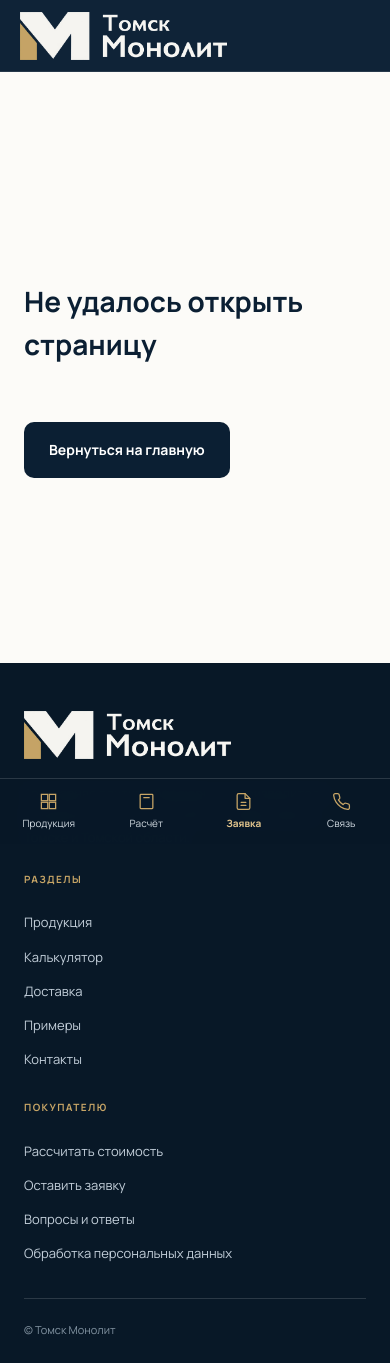
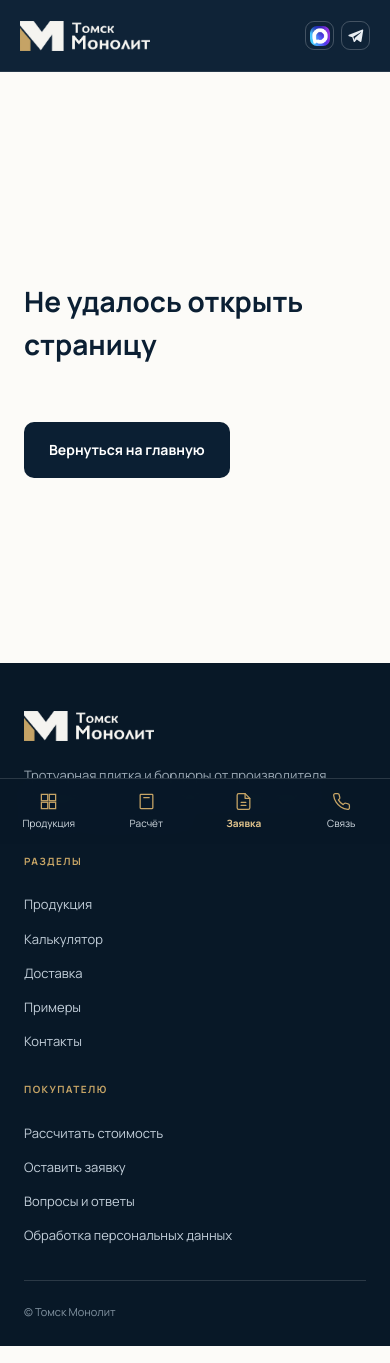
Before and after one commit to delicvova95-glitch/Monolit-, a Flask app: template templates/error.html in a window 390 px wide. Shown: the top 1363 px of the page. Run offline with Flask 3, Linux system fonts and the light colour scheme; the template is opened without the code that fills it, so the values that code supplies are empty.

Commit message:
Мобильная шапка: телефон и мессенджеры (Telegram, MAX) в верхней строке, логотип уменьшен

```diff
--- a/static/css/style.css
+++ b/static/css/style.css
@@ -557,6 +557,25 @@ html,body{overflow-x:clip}
 /* На мобильных убираем полоски меню справа сверху — навигация через нижнюю панель */
 @media(max-width:800px){.menu-toggle{display:none}}
 
+/* Мобильная шапка: телефон + мессенджеры рядом с логотипом */
+@media(max-width:800px){
+.site-header{gap:10px}
+.brand-logo{height:36px}
+.header-contacts{display:flex;flex-direction:row;align-items:center;gap:10px;margin-left:auto;max-width:none;font-size:0}
+.header-contacts a[href^="mailto:"]{display:none}
+.header-contacts a[href^="tel:"]{font-size:13.5px;letter-spacing:0}
+.header-social{display:flex;margin-left:0;gap:7px}
+.header-social a{width:32px;height:32px;border-radius:9px}
+.header-social svg{width:17px;height:17px}
+.header-social img{width:20px;height:20px}
+}
+@media(max-width:480px){
+.brand-logo{height:30px}
+.header-contacts{gap:7px}
+.header-contacts a[href^="tel:"]{font-size:12px}
+.header-social a{width:29px;height:29px}
+}
+
 /* Мобильная версия: упрощение и компактность */
 @media(max-width:800px){
 .hero-sticky{padding-top:96px;padding-bottom:40px}
--- a/templates/base.html
+++ b/templates/base.html
@@ -19,7 +19,7 @@
     <link rel="canonical" href="{{ request.base_url }}">
     <link rel="icon" href="{{ url_for('static', filename='images/logo-mark.png') }}?v=20261108" type="image/png">
     <link rel="preload" href="{{ url_for('static', filename='fonts/manrope-cyrillic.woff2') }}" as="font" type="font/woff2" crossorigin>
-    <link rel="stylesheet" href="{{ url_for('static', filename='css/style.css') }}?v=20261115-polish-7">
+    <link rel="stylesheet" href="{{ url_for('static', filename='css/style.css') }}?v=20261115-polish-8">
     {% block head %}{% endblock %}
 </head>
 <body class="{% block body_class %}{% endblock %}">
```
